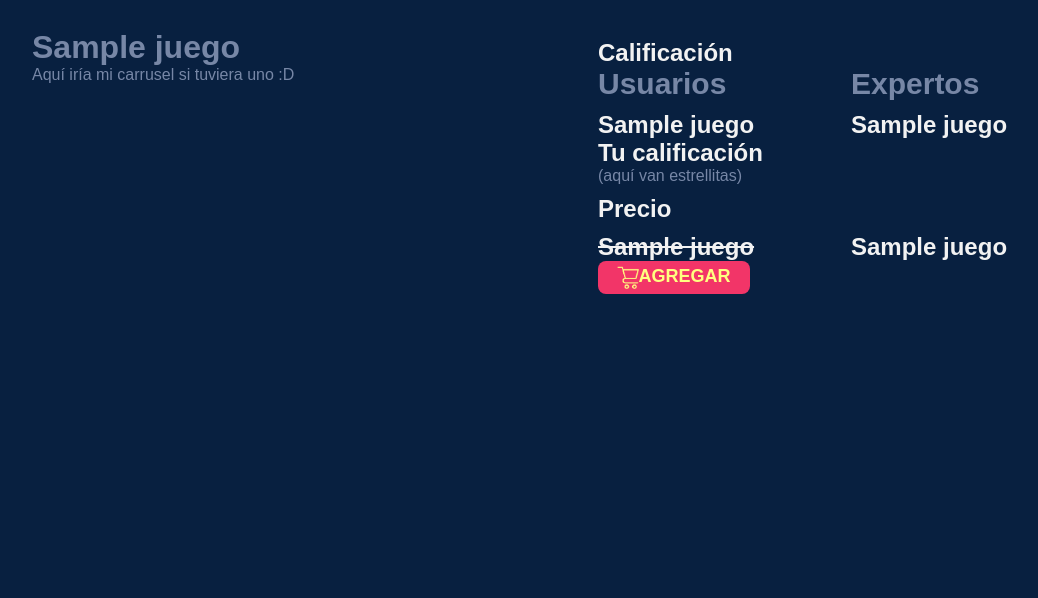
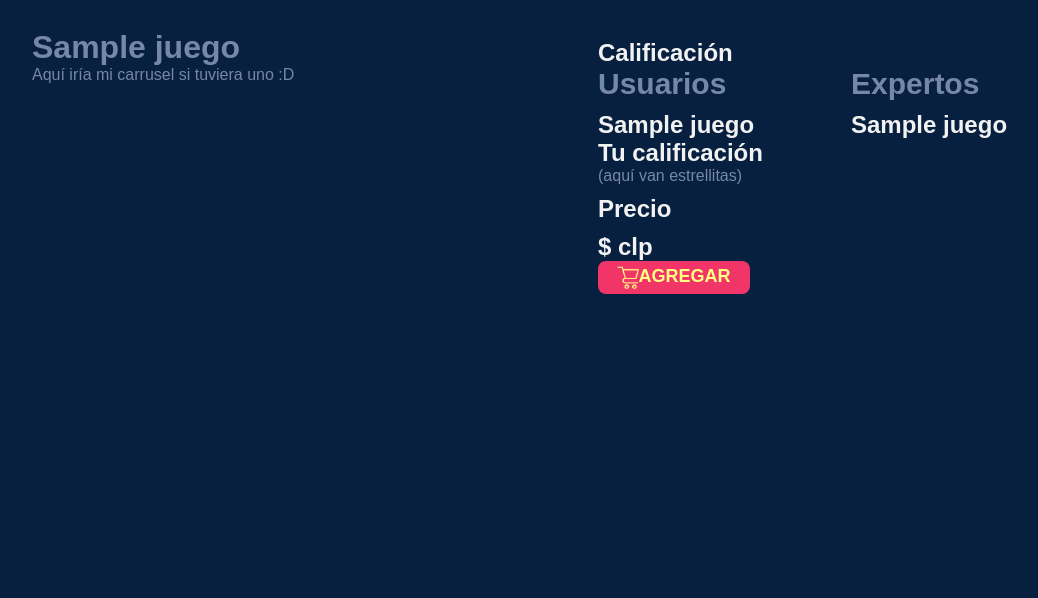
Before and after one commit to FranoCar/proyectoInterfaces, a Flask app: template proyecto/app/templates/juego.html in a window 1280 px wide. Shown: the part 155-753 px from the top of the page, without its empty margins (68-1106 px from the left). Run offline with Flask 2, Linux system fonts and the light colour scheme; the template is opened without the code that fills it: most values are stand-ins (such as "Sample title", 1, 10 or a date in 2020).

Commit message:
ahora el precio funciona como numero

```diff
--- a/proyecto/app/routes.py
+++ b/proyecto/app/routes.py
@@ -45,6 +45,8 @@ def juego():
 	cur = con.cursor()
 	cur.execute('SELECT * FROM juego WHERE id == ?',(idJuego,))
 	juego = cur.fetchone()
+	precio = int(float(juego[6].strip('$'))*1000)
+	oferta = int(float(juego[7].strip('$'))*1000)
 	cur.execute('SELECT editor FROM editorjuego WHERE juego == ?',(idJuego,))
 	editores = cur.fetchall()
 	cur.execute('SELECT desarrollador FROM desarrolladorjuego WHERE juego == ?',(idJuego,))
@@ -60,6 +62,8 @@ def juego():
 
 	con.close()
 	return render_template('juego.html',juego=juego,
+										precio=precio,
+										oferta=oferta,
 										editores=editores,
 										desarrolladores=desarrolladores,
 										tags=tags,
--- a/proyecto/app/templates/juego.html
+++ b/proyecto/app/templates/juego.html
@@ -48,15 +48,15 @@
 				<h2>Tu calificación</h2>
 				<p>(aquí van estrellitas)</p>
 				<h2>Precio</h2>
-				{% if juego[7] != juego[6] %}
+				{% if oferta < precio %}
 				<div class="float-child">
-					<h2><s>{{ juego[6] }}</s></h2>
+					<h2><s>{{ "$" + precio|string +" clp" }}</s></h2>
 				</div>
 				<div class="float-child">
-					<h2>{{ juego[7] }}</h2>
+					<h2>{{ "$" + oferta|string + " clp" }}</h2>
 				</div>
 				{% else %}
-				<h2>{{ juego[6] }}</h2>
+				<h2>{{ "$" + precio|string +" clp" }}</h2>
 				{% endif %}
 				<button class="btn-pagar btn-pagar-3">
 					<img src="static/img/cart.png" alt="Carrito">
```
